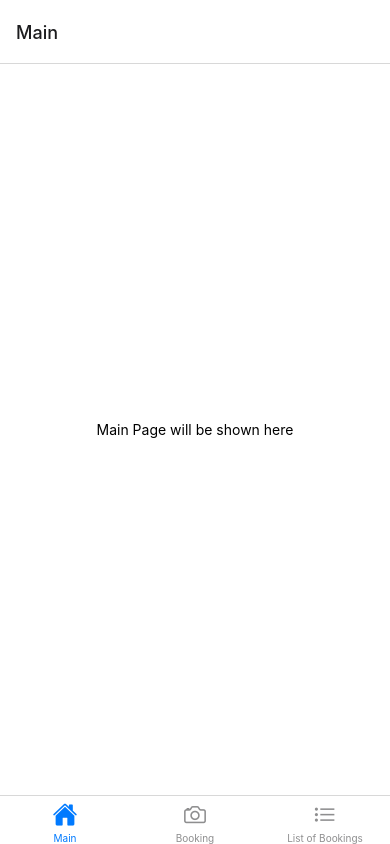
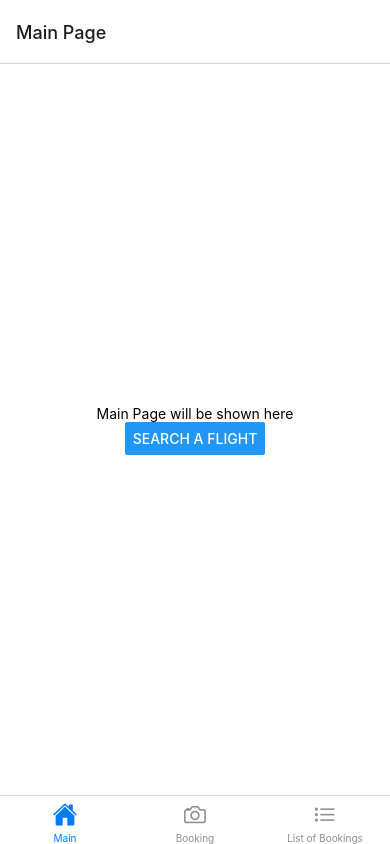
Before and after one commit to HeydarliAtabay/Eco_friendly_flight_booking, a React Native app in the folder eco_flight_app/: screen / in a window 390 px wide. Built offline with nearby package versions, Linux system fonts and the light colour scheme.

Commit message:
stack navigator

```diff
--- a/eco_flight_app/package.json
+++ b/eco_flight_app/package.json
@@ -13,6 +13,7 @@
     "@react-navigation/bottom-tabs": "^6.5.7",
     "@react-navigation/drawer": "^6.6.2",
     "@react-navigation/native": "^6.1.6",
+    "@react-navigation/native-stack": "^6.9.12",
     "@react-navigation/stack": "^6.3.16",
     "expo": "^46.0.21",
     "expo-status-bar": "~1.4.4",
--- /dev/null
+++ b/eco_flight_app/src/Components/SearchFlight.tsx
@@ -0,0 +1,20 @@
+import { StatusBar } from "expo-status-bar";
+import { StyleSheet, Text, View } from "react-native";
+
+export default function SearchFlight() {
+  return (
+    <View style={styles.container}>
+      <Text>Search Flight</Text>
+      <StatusBar style="auto" />
+    </View>
+  );
+}
+
+const styles = StyleSheet.create({
+  container: {
+    flex: 1,
+    backgroundColor: "#fff",
+    alignItems: "center",
+    justifyContent: "center",
+  },
+});
--- a/eco_flight_app/src/Navigation/MainContainer.tsx
+++ b/eco_flight_app/src/Navigation/MainContainer.tsx
@@ -1,21 +1,21 @@
-import * as React from 'react'
-import { NavigationContainer } from '@react-navigation/native'
-import { createBottomTabNavigator } from '@react-navigation/bottom-tabs'
-import Ionicons from 'react-native-vector-icons/Ionicons'
+import * as React from "react";
+import { NavigationContainer } from "@react-navigation/native";
+import { createBottomTabNavigator } from "@react-navigation/bottom-tabs";
+import Ionicons from "react-native-vector-icons/Ionicons";
 
 // Screens
 
-import MainPage from './Pages/MainPage'
-import ListOfBookingsPage from './Pages/ListOfBookings'
-import BookingPage from './Pages/BookingPage'
+import MainPage from "./Pages/MainPage";
+import ListOfBookingsPage from "./Pages/ListOfBookings";
+import BookingPage from "./Pages/BookingPage";
+import { MainPageStackNavigator } from "./Pages/MainPageStackNav";
 
 // Screen names
 const MainName = "Main";
 const BookingName = "Booking";
 const ListName = "List of Bookings";
 
-const Tab = createBottomTabNavigator()
-
+const Tab = createBottomTabNavigator();
 
 export default function MainContainer() {
   return (
@@ -24,19 +24,25 @@ export default function MainContainer() {
         <Tab.Navigator
           initialRouteName={MainName}
           screenOptions={({ route }) => ({
+            // headerShown: false,
             tabBarIcon: ({ focused, color, size }) => {
               let iconName;
               let rn = route.name;
               if (rn === MainName) {
-                                iconName = focused ? 'home' : 'home-outline'
+                iconName = focused ? "home" : "home-outline";
               } else if (rn === BookingName) {
-                                iconName = focused ? 'camera' : 'camera-outline'
+                iconName = focused ? "camera" : "camera-outline";
               } else if (rn === ListName) {
-                                iconName = focused ? 'list' : 'list-outline'
+                iconName = focused ? "list" : "list-outline";
               }
 
-
-                            return <Ionicons name={iconName !== undefined ? iconName : ''} size={size} color={color} />
+              return (
+                <Ionicons
+                  name={iconName !== undefined ? iconName : ""}
+                  size={size}
+                  color={color}
+                />
+              );
             },
           })}
           // tabBarOptions={{
@@ -44,15 +50,18 @@ export default function MainContainer() {
           //     inactiveTintColor: 'grey',
           //     labelStyle: { paddingBottom: 5, fontSize: 10 },
           // }}
-
-
         >
-                    <Tab.Screen name={MainName} component={MainPage} />
+          <Tab.Screen
+            name={MainName}
+            component={MainPageStackNavigator}
+            options={{
+              headerShown: false,
+            }}
+          />
           <Tab.Screen name={BookingName} component={BookingPage} />
           <Tab.Screen name={ListName} component={ListOfBookingsPage} />
-
         </Tab.Navigator>
       </NavigationContainer>
     </>
-    )
+  );
 }
--- a/eco_flight_app/src/Navigation/Pages/MainPage.tsx
+++ b/eco_flight_app/src/Navigation/Pages/MainPage.tsx
@@ -1,11 +1,21 @@
-import { StatusBar } from 'expo-status-bar';
-import { StyleSheet, Text, View } from 'react-native';
+import { NativeStackNavigationProp } from "@react-navigation/native-stack/lib/typescript/src/types";
+import { StatusBar } from "expo-status-bar";
+import { Button, StyleSheet, Text, View } from "react-native";
 
-export default function MainPage() {
+interface MainPageProps {
+  navigation: NativeStackNavigationProp<any, any>;
+}
+
+export default function MainPage({ navigation }: MainPageProps) {
   return (
     <View style={styles.container}>
+      <StatusBar style="auto" />
       <Text>Main Page will be shown here</Text>
-      <StatusBar style="auto" />
+
+      <Button
+        title="Search a flight"
+        onPress={() => navigation.navigate("Search Flight")}
+      />
     </View>
   );
 }
@@ -13,8 +23,8 @@ export default function MainPage() {
 const styles = StyleSheet.create({
   container: {
     flex: 1,
-    backgroundColor: '#fff',
-    alignItems: 'center',
-    justifyContent: 'center',
+    backgroundColor: "#fff",
+    alignItems: "center",
+    justifyContent: "center",
   },
 });
--- /dev/null
+++ b/eco_flight_app/src/Navigation/Pages/MainPageStackNav.tsx
@@ -0,0 +1,23 @@
+import * as React from "react";
+import { createNativeStackNavigator } from "@react-navigation/native-stack";
+import SearchFlight from "../../Components/SearchFlight";
+import MainPage from "./MainPage";
+
+const Stack = createNativeStackNavigator();
+
+export const MainPageStackNavigator = () => {
+  return (
+    <Stack.Navigator initialRouteName="Main Page">
+      <Stack.Screen
+        name="Main Page"
+        component={MainPage}
+        options={{ title: "Main Page" }}
+      />
+      <Stack.Screen
+        name="Search Flight"
+        component={SearchFlight}
+        options={{ title: "Search Flight" }}
+      />
+    </Stack.Navigator>
+  );
+};
```
Also changed, not shown: eco_flight_app/App.tsx (line endings or trailing spaces), 2 other files (tests, documents, lock files or other folders). Lines whose indentation alone changed are shown as unchanged.
